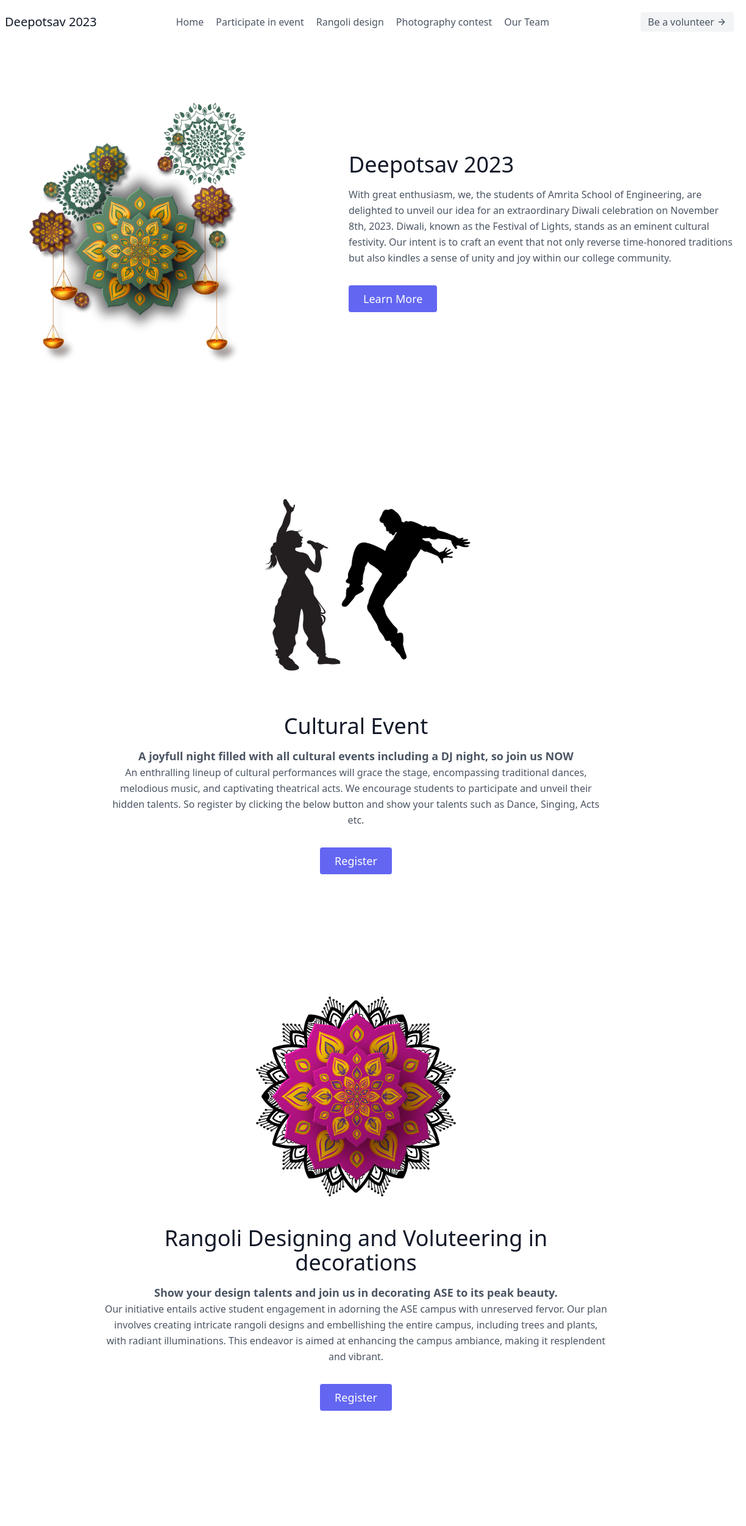
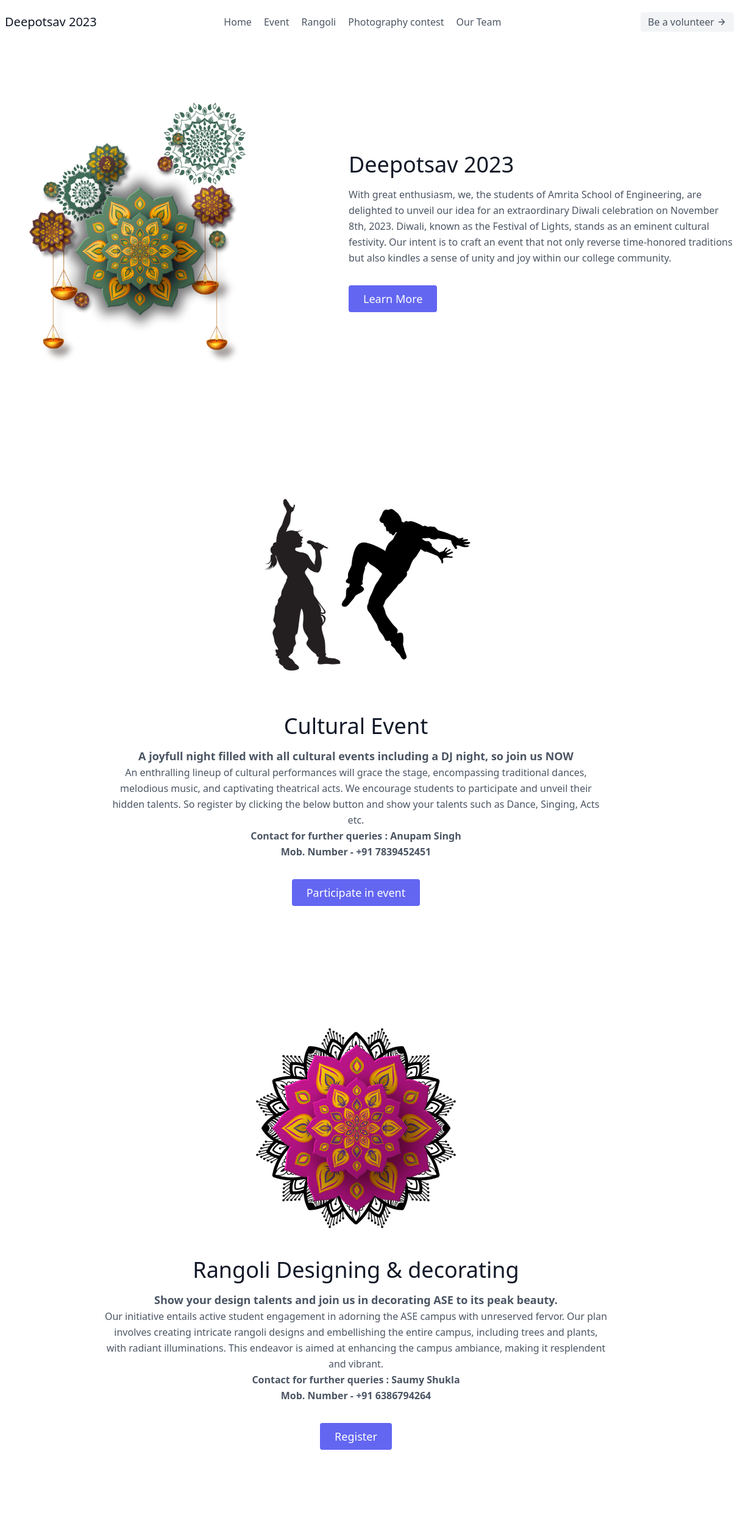
Before and after one commit to Prashant9683/Deepotsav23, a plain HTML site: page index.html in a window 1280 px wide. Shown: the top 2503 px of the page at 61% size, 56-1280 px from the left. Drawn offline with nearby package versions, Linux system fonts and the light colour scheme.

Commit message:
Update index.html

```diff
--- a/index.html
+++ b/index.html
@@ -35,13 +35,13 @@
             class="mr-5 hover:text-gray-900"
             onclick="location.href='#event';"
             style="cursor: pointer"
-            >Participate in event</a
+            >Event</a
           >
           <a
             class="mr-5 hover:text-gray-900"
             onclick="location.href='#rangoli';"
             style="cursor: pointer"
-            >Rangoli design</a
+            >Rangoli</a
           >
           <a
             class="mr-5 hover:text-gray-900"
@@ -138,14 +138,16 @@
             encompassing traditional dances, melodious music, and captivating
             theatrical acts. We encourage students to participate and unveil
             their hidden talents. So register by clicking the below button and
-            show your talents such as Dance, Singing, Acts etc.
+            show your talents such as Dance, Singing, Acts etc. <br />
+            <b>Contact for further queries : Anupam Singh</b><br />
+            <b>Mob. Number - +91 7839452451</b>
           </p>
           <div class="flex justify-center">
             <button
               class="inline-flex text-white bg-indigo-500 border-0 py-2 px-6 focus:outline-none hover:bg-indigo-600 rounded text-lg"
               onclick="window.location.href='https://forms.office.com/r/NxzaB9wVQi';"
             >
-              Register
+              Participate in event
             </button>
           </div>
         </div>
@@ -164,7 +166,7 @@
           <h1
             class="title-font sm:text-4xl text-3xl mb-4 font-medium text-gray-900"
           >
-            Rangoli Designing and Voluteering in decorations
+            Rangoli Designing & decorating
           </h1>
           <p style="font-weight: bold; font-size: large">
             Show your design talents and join us in decorating ASE to its peak
@@ -176,6 +178,9 @@
             rangoli designs and embellishing the entire campus, including trees
             and plants, with radiant illuminations. This endeavor is aimed at
             enhancing the campus ambiance, making it resplendent and vibrant.
+            <br />
+            <b>Contact for further queries : Saumy Shukla</b><br />
+            <b>Mob. Number - +91 6386794264</b>
           </p>
           <div class="flex justify-center">
             <button
@@ -212,14 +217,16 @@
             Engineering campus. To make the event memorable, all students
             together will try to stop the time in their cameras. Later the
             certificates will be distributed to winners by our chief guests
-            during the main event.
+            during the main event. <br />
+            <b>Contact for further queries : Prashant Gehlot</b><br />
+            <b>Mob. Number - +91 8094914025</b>
           </p>
           <div class="flex justify-center">
             <button
               class="inline-flex text-white bg-indigo-500 border-0 py-2 px-6 focus:outline-none hover:bg-indigo-600 rounded text-lg"
               onclick="window.location.href='https://forms.office.com/r/iNbhE4me0B';"
             >
-              Register
+              Register in contest
             </button>
           </div>
         </div>
@@ -235,6 +242,9 @@
             class="flex-grow sm:pr-16 text-2xl font-medium title-font text-gray-900"
           >
             Become a volunteer and help us in making this event a grand success.
+            <br />
+            <b>Contact for further queries : Yash Arora</b><br />
+            <b>Mob. Number - +91 7007919067</b>
           </h1>
           <button
             class="flex-shrink-0 text-white bg-indigo-500 border-0 py-2 px-8 focus:outline-none hover:bg-indigo-600 rounded text-lg mt-10 sm:mt-0"
```
